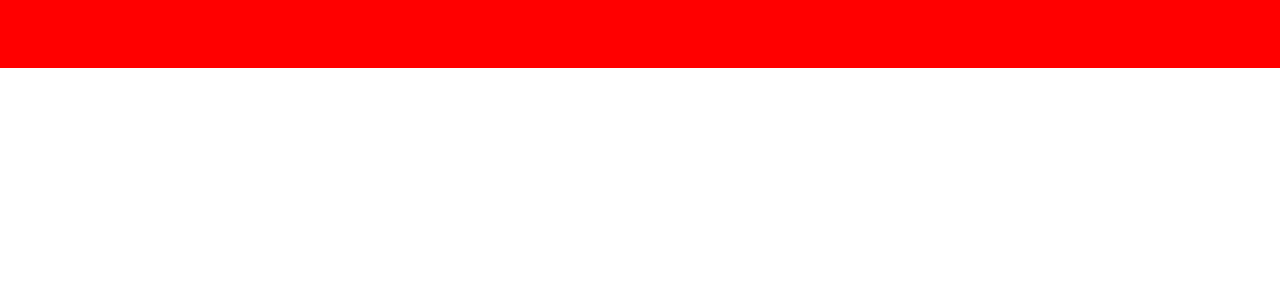
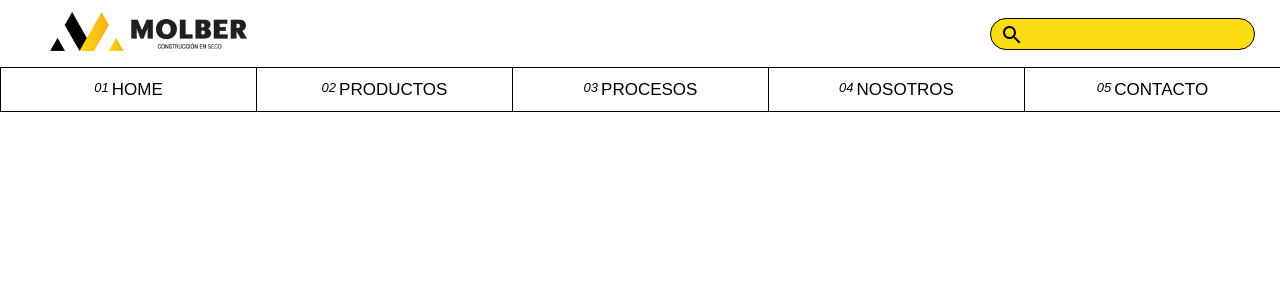
Before and after one commit to Melidorado/molber, a React (Create React App) app: page /busqueda in a window 1280 px wide. Shown: the top 300 px of the page. Built offline with nearby package versions, Linux system fonts and the light colour scheme.

Commit message:
Navs done

```diff
--- a/src/App.js
+++ b/src/App.js
@@ -1,4 +1,4 @@
-import { BrowserRouter as Router, Route, Link, Switch} from "react-router-dom";
+import { BrowserRouter as Router, Route, Switch} from "react-router-dom";
 
 import NotFound from './views/NotFound';
 import Home from './views/Home';
@@ -10,6 +10,7 @@ import Search from './views/Search';
 import Product from './views/Product';
 import Steps from './views/Steps';
 import Nav from './views/Nav';
+import SecondaryNav from './views/SecondaryNav';
 
 import { ThemeProvider, createGlobalStyle } from 'styled-components'
 
@@ -23,7 +24,11 @@ const GlobalStyle = createGlobalStyle`
     box-sizing: border-box;
   }
   a {
-    text-decoration: none
+    text-decoration: none;
+    color: black;
+  }
+  a:visited{
+    color: black;
   }
   body {
     font-family: "Helvetica"
@@ -38,6 +43,7 @@ const App = () => {
 
       <Router>
         <Nav/>
+        <SecondaryNav/>
         <Switch>
           <Route exact path="/home" component={Home}></Route>
           <Route exact path="/productos" component={Products}></Route>
--- /dev/null
+++ b/src/components/NavItem.js
@@ -0,0 +1,40 @@
+import styled from 'styled-components';
+import {Link} from 'react-router-dom';
+
+const Item = styled.button `
+    width: calc(100% / 5);
+    height: 100%;
+    display: flex;
+    align-items: center;
+    justify-content: center;
+    background-color: ${props => props.theme.colors.background};
+    border: 0;
+    border-left: 1px solid black;
+`
+
+const LinkContainer = styled.div`
+    display: flex;
+    align-items: flex-start;
+`
+const Number = styled.p`
+    font-size: 13px;
+    font-weight: lighter;
+    font-style: italic;
+    margin-right: 3px;
+`
+const ItemName = styled.p`
+    font-size: ${props => props.theme.sizes.h3};
+`
+
+const NavItem = ({number, item, route}) => {
+    return (
+        <Item>
+            <LinkContainer>
+                <Number>{number}</Number>
+                <ItemName><Link to={route}>{item}</Link></ItemName>
+            </LinkContainer>
+        </Item>
+    )
+}
+
+export default NavItem;
--- /dev/null
+++ b/src/components/Search.js
@@ -0,0 +1,65 @@
+import Icon from '@material-ui/icons/Search';
+import { useState } from 'react';
+import styled from 'styled-components'
+
+const SearchContainer = styled.form`
+    width: 265px;
+    display: flex;
+    position: relative;
+`
+const SearchInput = styled.input`
+    padding: 15px;
+    width: 100%;
+    height: 29px;
+    border-radius: 50px;
+    background-color: ${props => props.theme.colors.primary};
+    border: 0.5px solid black;
+`
+const Submit = styled.input`
+    width: 25px;
+    height: 32px;
+    background-color: transparent;
+    position: absolute;
+    left: 9px;
+    cursor: pointer;
+    border: 0;
+`
+
+const SearchIcon = styled.div `
+    color: ${props => props.theme.colors.text};
+    position: absolute;
+    left: 10px;
+    top: 5px;
+    cursor: pointer;
+`
+
+const Search = () => {
+
+    const [ value, setValue ] = useState('')
+
+    const handleChange = e => {
+        setValue(e.target.value)
+    }
+
+    const handleSubmit = e => {
+        e.preventDefault()
+    }
+
+    return(
+        <SearchContainer onSubmit={handleSubmit}>
+            <SearchInput
+            onChange={handleChange}
+            value={value}
+            type="text"
+            />
+            <Submit
+            type="submit"
+            value=""/>
+            <SearchIcon>
+            <Icon id="search-icon" onClick={handleSubmit}/>
+            </SearchIcon>
+        </SearchContainer>
+    )
+}
+
+export default Search;
--- a/src/styles/theme.js
+++ b/src/styles/theme.js
@@ -7,7 +7,7 @@ export const theme = {
     sizes: {
       h1: "68px",
       h2: "23px",
-      h3: "18px",
+      h3: "17px",
       p: "16px"
     },
 
--- a/src/views/Nav.js
+++ b/src/views/Nav.js
@@ -1,15 +1,34 @@
 import styled from 'styled-components'
+import logo from '../utils/images/logo.png'
+
+import Search from '../components/Search'
 
 const NavBar = styled.nav`
     width: 100vw;
     height: 68px;
-    background-color: red;
+    background-color: ${props => props.theme.colors.background};
+    display: flex;
+    justify-content: space-between;
+    align-items: center;
+    border-bottom: 1px solid black;
+    padding: 0 25px;
+`
+
+const LogoContainer = styled.div`
+    margin-left: 25px;
+    width: 197px;
+`
+const Logo = styled.img`
+    width: 100%;
 `
 
 const Nav = () => {
     return(
         <NavBar>
-
+            <LogoContainer>
+                <Logo src={logo} alt=""/>
+            </LogoContainer>
+            <Search/>
         </NavBar>
     )
 }
--- /dev/null
+++ b/src/views/SecondaryNav.js
@@ -0,0 +1,56 @@
+import styled from 'styled-components';
+
+
+import NavItem from '../components/NavItem';
+
+const NavBar = styled.nav`
+    height: 44px;
+    border-bottom: 1px solid black;
+    background-color: red;
+    display: flex;
+`
+
+const SecondaryNav = () => {
+    const links = [
+        {
+            name: "HOME",
+            number: "01",
+            route: "/home"
+        },
+        {
+            name: "PRODUCTOS",
+            number: "02",
+            route: "/productos"
+        },
+        {
+            name: "PROCESOS",
+            number: "03",
+            route: "/procesos"
+        },
+        {
+            name: "NOSOTROS",
+            number: "04",
+            route: "/nosotros"
+        },
+        {
+            name: "CONTACTO",
+            number: "05",
+            route: "/contacto"
+        }
+    ]
+
+    return(
+        <NavBar>
+            {links.map( link =>
+                <NavItem
+                number={link.number}
+                item={link.name}
+                route={link.route}
+                key={`${link.name}-${link.number}`}
+                />
+                )}
+        </NavBar>
+    )
+}
+
+export default SecondaryNav;
```
Also changed, not shown: src/LOGOS_MOLBER_Mesa de trabajo 1 copia 6.png (deleted), src/utils/images/logo.png (added).
